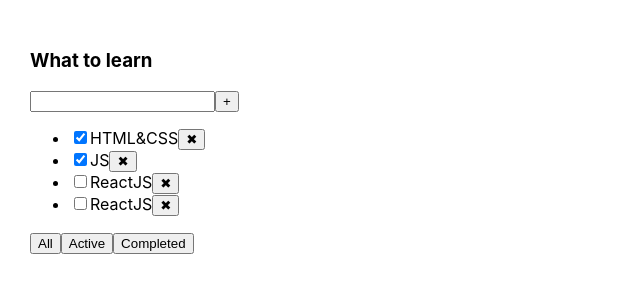
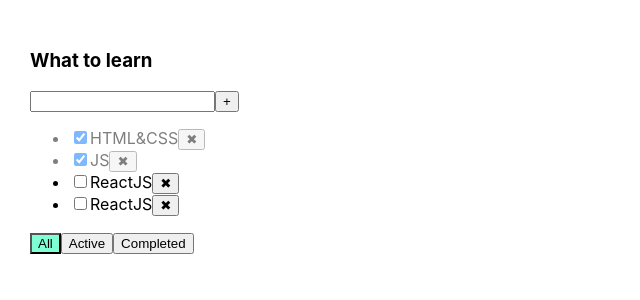
Before and after one commit to b00017469/todolist, a React (Create React App) app: page / in a window 1280 px wide. Shown: the top 300 px of the page, without its empty margins (0-640 px from the left). Built offline with nearby package versions, Linux system fonts and the light colour scheme.

Commit message:
lesson 3-4

```diff
--- a/package.json
+++ b/package.json
@@ -10,10 +10,12 @@
     "@types/node": "^16.18.1",
     "@types/react": "^18.0.23",
     "@types/react-dom": "^18.0.7",
+    "@types/uuid": "^9.0.0",
     "react": "^18.2.0",
     "react-dom": "^18.2.0",
     "react-scripts": "5.0.1",
     "typescript": "^4.8.4",
+    "uuid": "^9.0.0",
     "web-vitals": "^2.1.4"
   },
   "scripts": {
--- a/src/App.css
+++ b/src/App.css
@@ -6,3 +6,19 @@
 .App > div {
   margin-right: 50px;
 }
+
+.error {
+  border: red 1px solid;
+}
+
+.error-message {
+  color: red;
+}
+
+.active-filter {
+  background-color: aquamarine;
+}
+
+.is-done {
+  opacity: 0.5;
+}
--- a/src/App.tsx
+++ b/src/App.tsx
@@ -1,36 +1,52 @@
 import React, {useState} from 'react';
 import './App.css';
 import {Todolist} from "./Todolist";
+import {v1} from "uuid";
 
 export type FilterValue = 'all' | 'active' | 'completed';
 
 
 export const App = () => {
     const [tasks, setTasks] = useState([
-        {id: 1, title: "HTML&CSS", isDone: true},
-        {id: 2, title: "JS", isDone: true},
-        {id: 3, title: "ReactJS", isDone: false},
-        {id: 4, title: "ReactJS", isDone: false}
+        {id: v1(), title: "HTML&CSS", isDone: true},
+        {id: v1(), title: "JS", isDone: true},
+        {id: v1(), title: "ReactJS", isDone: false},
+        {id: v1(), title: "ReactJS", isDone: false}
     ]);
     const [filter, setFilter] = useState<FilterValue>('all');
 
-    const removeTask = (id: number) => {
+    const removeTask = (id: string) => {
         setTasks(tasks.filter(task => task.id !== id))
-    }
+    };
+
+    const changeStatus = (id: string, isDone: boolean) => {
+        setTasks(tasks.map(task => task.id === id ?
+            {...task, isDone}
+            : task)
+        );
+    };
+
+    const addTask = (title: string) => {
+        const newTask = {id: v1(), title, isDone: false};
+        setTasks([newTask, ...tasks]);
+    };
 
     let tasksForTodolist = tasks;
-    if (filter === 'active') tasksForTodolist = tasks.filter(task => !task.isDone)
-    if (filter === 'completed') tasksForTodolist = tasks.filter(task => task.isDone)
+    if (filter === 'active') tasksForTodolist = tasks.filter(task => !task.isDone);
+    if (filter === 'completed') tasksForTodolist = tasks.filter(task => task.isDone);
 
     const changeFilter = (value: FilterValue) => {
         setFilter(value);
-    }
+    };
 
     return (
         <div className="App">
             <Todolist title={'What to learn'} tasks={tasksForTodolist}
                       removeTask={removeTask}
-                      setFilter={changeFilter}/>
+                      setFilter={changeFilter}
+                      addTask={addTask}
+                      changeStatus={changeStatus}
+                      filter={filter}/>
         </div>
     );
 }
--- a/src/Todolist.tsx
+++ b/src/Todolist.tsx
@@ -1,8 +1,8 @@
-import React from "react";
+import React, {ChangeEvent, KeyboardEvent, useState} from "react";
 import {FilterValue} from "./App";
 
 type Task = {
-    id: number;
+    id: string;
     title: string;
     isDone: boolean;
 };
@@ -10,28 +10,90 @@
 type Props = {
     title: string;
     tasks: Task[];
-    removeTask: (id: number) => void;
+    filter: FilterValue;
+    removeTask: (id: string) => void;
     setFilter: (value: FilterValue) => void;
+    addTask: (title: string) => void;
+    changeStatus: (id: string, isDone: boolean) => void;
 };
 
-export const Todolist = ({title, tasks, removeTask, setFilter}: Props) => {
+export const Todolist = ({
+                             title,
+                             tasks,
+                             removeTask,
+                             setFilter,
+                             addTask,
+                             changeStatus,
+                             filter
+                         }: Props) => {
+    const [taskTitle, setTaskTitle] = useState<string>('');
+    const [errorMessage, setErrorMessage] = useState<string | null>(null);
+
+    const changeTitle = (event: ChangeEvent<HTMLInputElement>) => {
+        setTaskTitle(event.currentTarget.value);
+        setErrorMessage(null);
+    };
+
+    const addTaskHandle = () => {
+        if (taskTitle.trim() !== '') {
+            addTask(taskTitle.trim());
+            setTaskTitle('');
+        } else {
+            setErrorMessage('Title is required');
+        }
+    };
+
+    const onKeyPressHandle = (event: KeyboardEvent<HTMLInputElement>) => {
+        if (event.key === 'Enter') addTaskHandle();
+    };
+
+    const onAllClickHandle = () => {
+        setFilter('all');
+    };
+
+    const onActiveClickHandle = () => {
+        setFilter('active');
+    };
+
+    const onCompletedClickHandle = () => {
+        setFilter('completed');
+    };
+
     return <div>
         <h3>{title}</h3>
         <div>
-            <input/>
-            <button>+</button>
+            <input value={taskTitle} onChange={changeTitle}
+                   onKeyPress={onKeyPressHandle}
+                   className={errorMessage ? 'error' : ''}/>
+            <button onClick={addTaskHandle}>+</button>
+            {errorMessage && <div className={'error-message'}>{errorMessage}</div>}
         </div>
         <ul>
-            {tasks.map(task => <li key={task.id}>
-                <input type="checkbox" checked={task.isDone}/>
-                <span>{task.title}</span>
-                <button onClick={()=>removeTask(task.id)}>✖</button>
-            </li>)}
+            {tasks.map(task => {
+                const onRemoveClick = () => {
+                    removeTask(task.id)
+                }
+                const onChangeHandle = (event: ChangeEvent<HTMLInputElement>) => {
+                    changeStatus(task.id, event.currentTarget.checked)
+                }
+                return <li key={task.id} className={task.isDone ? 'is-done' : ''}>
+                    <input type="checkbox" checked={task.isDone}
+                           onChange={onChangeHandle}/>
+                    <span>{task.title}</span>
+                    <button onClick={onRemoveClick}>✖</button>
+                </li>
+            })}
         </ul>
         <div>
-            <button onClick={()=>setFilter('all')}>All</button>
-            <button onClick={()=>setFilter('active')}>Active</button>
-            <button onClick={()=>setFilter('completed')}>Completed</button>
+            <button onClick={onAllClickHandle}
+                    className={filter === 'all' ? 'active-filter' : ''}>All
+            </button>
+            <button onClick={onActiveClickHandle}
+                    className={filter === 'active' ? 'active-filter' : ''}>Active
+            </button>
+            <button onClick={onCompletedClickHandle}
+                    className={filter === 'completed' ? 'active-filter' : ''}>Completed
+            </button>
         </div>
     </div>
 }
```
Also changed, not shown: 1 other file (tests, documents, lock files or other folders).
